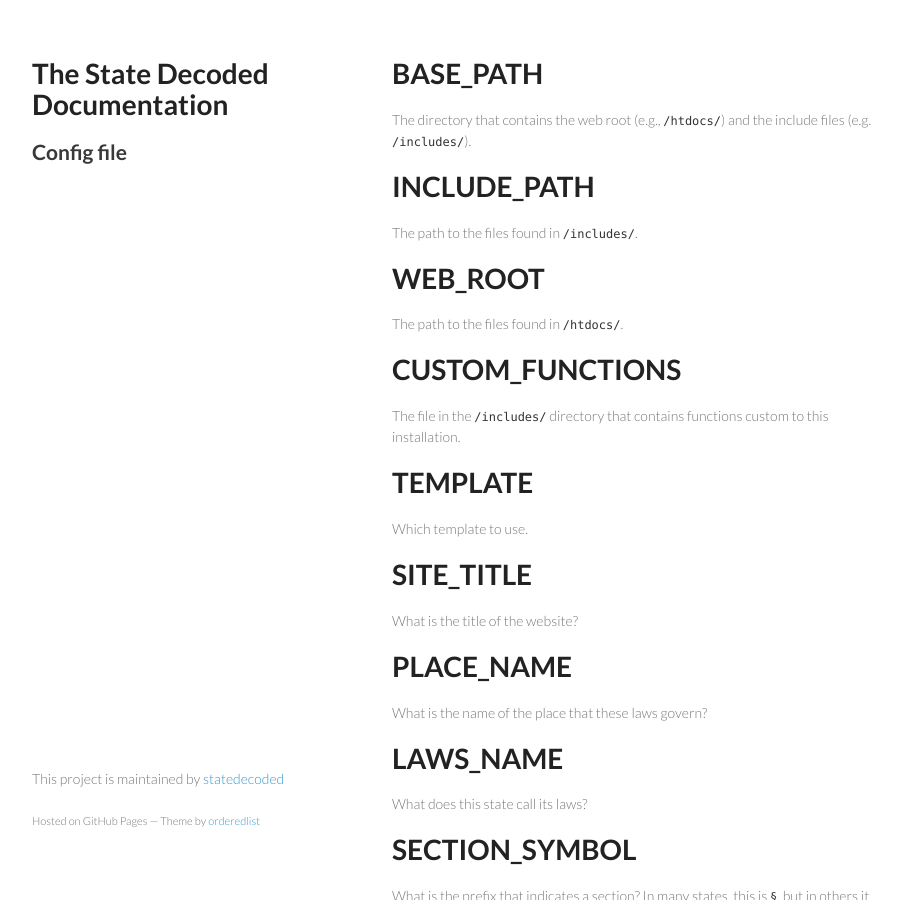
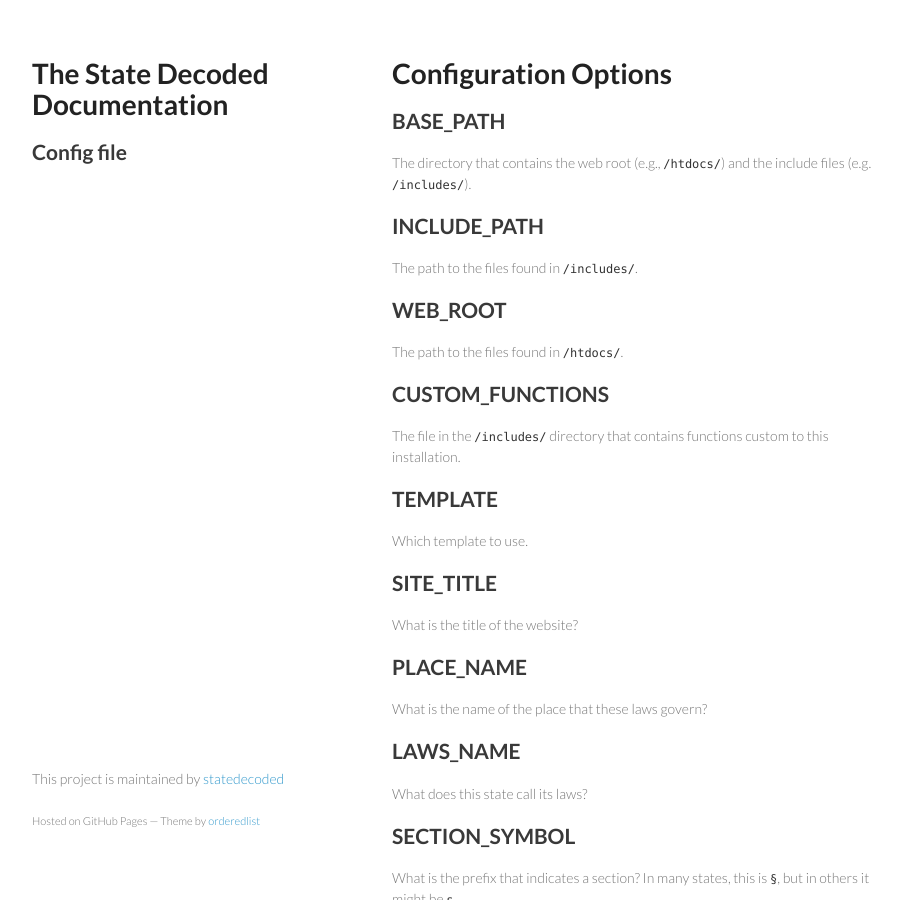
Before and after one commit to statedecoded/documentation, a Jekyll site: the page built from config.md, in a window 1280 px wide and 900 px high. Shown: the whole window, without its empty margins (178-1078 px from the left). Built offline with Jekyll 4.4.1, drawn with Linux system fonts in a browser that asks for light colours.

Commit message:
Restructure the document

```diff
--- a/config.md
+++ b/config.md
@@ -2,90 +2,91 @@
 title: Config file
 layout: default
 ---
+# Configuration Options
 
-# BASE_PATH
+## BASE_PATH
 The directory that contains the web root (e.g., `/htdocs/`) and the include files (e.g. `/includes/`).
 
-# INCLUDE_PATH
+## INCLUDE_PATH
 The path to the files found in `/includes/`.
 
-# WEB_ROOT
+## WEB_ROOT
 The path to the files found in `/htdocs/`.
 
-# CUSTOM_FUNCTIONS
+## CUSTOM_FUNCTIONS
 The file in the `/includes/` directory that contains functions custom to this installation.
 
-# TEMPLATE
+## TEMPLATE
 Which template to use.
 
-# SITE_TITLE
+## SITE_TITLE
 What is the title of the website?
 
-# PLACE_NAME
+## PLACE_NAME
 What is the name of the place that these laws govern?
 
-# LAWS_NAME
+## LAWS_NAME
 What does this state call its laws?
 
-# SECTION_SYMBOL
+## SECTION_SYMBOL
 What is the prefix that indicates a section? In many states, this is `§`, but in others it might be `s `.
 
-# EDITION_ID
+## EDITION_ID
 Establish which version of the code that's in effect sitewide. This is the database ID in the `editions` table.
 
-# EDITION_YEAR
+## EDITION_YEAR
 Establish which version of the code that's in effect sitewide. This is the label for the present revision.
 
-# INCLUDES_REPEALED
+## INCLUDES_REPEALED
 Does this state's code include laws that have been repealed formally, and that are marked as such? This will suppress their display, so that visits don't have to wade through nearly empty, repealed
 laws.
 
-# PDO_DSN
+## PDO_DSN
 [PHP Data Object's Data Source Name](http://php.net/manual/en/ref.pdo-mysql.connection.php)—tells PHP how to connect to the database.
 
-# PDO_USERNAME
+## PDO_USERNAME
 The database username.
 
-# PDO_PASSWORD
+## PDO_PASSWORD
 The database password.
 
-# GLOBAL_DEFINITIONS
+## GLOBAL_DEFINITIONS
 Specify the structural identifier ancestry for the unit of the code that contains definitions of terms that are used throughout the code, and thus should have a global scope. Separate each identifier with a comma. If all global definitions are found in Title 15A, Part BD, Chapter 16.2, that would be identified as '15A,BD,16.2'. If all global definitions are found in Article 36, Section 105, that would be identified as '36,105'. This must be the COMPLETE PATH to the container for global definitions, and not a standard citation.
 
-# STRUCTURE
+## STRUCTURE
 Create a list of the hiearchy of the code, from the top container to the name of an individual law. A legal code's top structural unit might be "titles," and each title might be divided into "chapters," each chapter might be divided into "parts," and each part might be divided into "sections." That would be rendered here as `title,chapter,part,section`.
 
-# SECTION_PCRE
+## SECTION_PCRE
 Define the regular expression that identifies section references. It is best to do so without using the legal code's symbol (e.g., `§`), since section references are frequently made without its presence. [A growing collection of per-state regular expressions is available](https://github.com/statedecoded/law-identifier)—even if the regular expression that you need isn't found there, you should be able to find something to repurpose.
 
-# SECTION_PCRE_STRUCTURE
+## SECTION_PCRE_STRUCTURE
 Map the above PCRE's stanzas to its corresponding hierarchical labels. It's OK to have duplicates. For example, if the PCRE is broken up like (title)(title)-(part)-(section)(section), then list "title,title,part,section,section".
 
-# ERROR_PAGE_DB
+## ERROR_PAGE_DB
 The path, relative to the webroot, to an error page to be displayed if the database connection is not available. (Like the fail whale.) Do not begin this path with a slash. If this is undefined, a bare database connection error will be displayed.
 
-# EMAIL_ADDRESS
+## EMAIL_ADDRESS
 When there is cause to send an e-mail (e.g., API registration), what "From" address should be used?
 
-# EMAIL_NAME
+## EMAIL_NAME
 When sending e-mail, what name should appear in the "From" field?
 
-# RECORD_VIEWS
+## RECORD_VIEWS
 Record each view of each law in the laws_views table? Doing so provides a corpus of data that can be useful for analysis, data that will be drawn on in future releases of The State Decoded, but that at present is not used for anything. This is done via MySQL's `INSERT DELAYED`, so it will not slow down page rendering time, but it does require a certain amount of system resources and storage.
 
-# API_KEY
+## API_KEY
 The site uses its own API extensively, such as to display inline definitions and inline cross-references. That API is stored here, although you don't have to do it—this is populated automatically at the time that the parser is run.
 
-# DISQUS_SHORTNAME
+## DISQUS_SHORTNAME
 If you want to enable [Disqus](http://www.disqus.com/) commenting for every law, register for Disqus, create a new site, and enter the assigned Disqus shortname here.
 
-# VARNISH_HOST
+## VARNISH_HOST
 If you're running a Varnish server, and you want The State Decoded to automatically purge expired content, provide the URL (including the port number) here.
 
-# GOOGLE_ANALYTICS_ID
+## GOOGLE_ANALYTICS_ID
 If you want to track traffic stats with Google Analytics, provide your site's web property ID here.
 
-# TYPEKIT_ID
+## TYPEKIT_ID
 The State Decoded can optionally render the site using several very nice, commercial fonts, calling them from Adobe's [Typekit](https://typekit.com/) service. This requires [paid registration at the "Portfolio" level](https://typekit.com/plans), which costs $4/month. The provided Typekit site ID goes here. See [the "Typekit typefaces" section of the installation guide](http://statedecoded.github.io/documentation/installation.html#typekit-typefaces) for details about where to find that ID.
 
 # Caching
```
